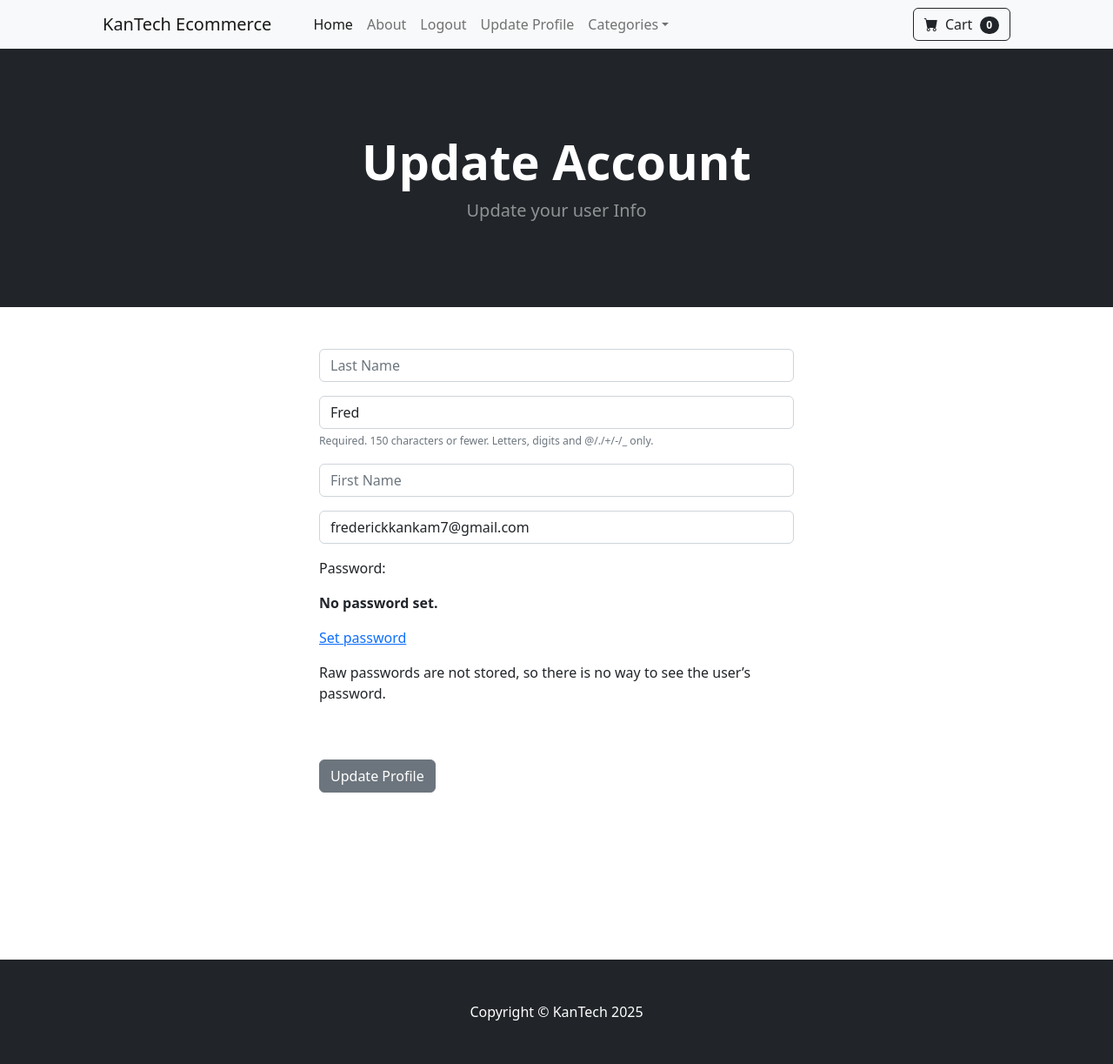
After one commit to FREDYK1/Django-ecom, a Django app: page /update_user/ in a window 1280 px wide. The commit adds this page. Shown: the whole page at 87% size. Run offline with Django 5.2, Linux system fonts and the light colour scheme; a user stored in the database is signed in; data comes from the database, SQL or seed files in the repository; both versions use the stored data as it was after the commit; some libraries are stand-ins or nearby versions.

Commit message:
Update Profile

```diff
--- a/store/forms.py
+++ b/store/forms.py
@@ -1,7 +1,6 @@
 from django.contrib.auth.models import User
-from django.contrib.auth.forms import UserCreationForm
+from django.contrib.auth.forms import UserCreationForm, UserChangeForm
 from django import forms
-
 
 
 class SignUpForm(UserCreationForm):
@@ -30,3 +29,20 @@ class SignUpForm(UserCreationForm):
 		self.fields['password2'].widget.attrs['placeholder'] = 'Confirm Password'
 		self.fields['password2'].label = ''
 		self.fields['password2'].help_text = '<span class="form-text text-muted"><small>Enter the same password as before, for verification.</small></span>'
+
+class UpdateUserForm(UserChangeForm):
+	email = forms.EmailField(label="", widget=forms.TextInput(attrs={"class": "form-control", "placeholder":"Email Address"}))
+	first_name = forms.CharField(label="", max_length=100, widget=forms.TextInput(attrs={"class": "form-control", "placeholder":"First Name"}))
+	last_name = forms.CharField(label="", max_length=100, widget=forms.TextInput(attrs={"class": "form-control", "placeholder":"Last Name"}))
+
+	class Meta:
+		model = User
+		fields = {'username', 'first_name', 'last_name', 'email'}
+
+	def __init__(self, *args, **kwargs):
+		super(UpdateUserForm, self).__init__(*args, **kwargs)
+
+		self.fields['username'].widget.attrs['class'] = 'form-control'
+		self.fields['username'].widget.attrs['placeholder'] = 'User Name'
+		self.fields['username'].label = ''
+		self.fields['username'].help_text = '<span class="form-text text-muted"><small>Required. 150 characters or fewer. Letters, digits and @/./+/-/_ only.</small></span>'
--- a/store/templates/navbar.html
+++ b/store/templates/navbar.html
@@ -9,6 +9,7 @@
                 <li class="nav-item"><a class="nav-link" href="{% url 'about' %}">About</a></li>
                 {% if user.is_authenticated %}
                     <li class="nav-item"><a class="nav-link" href="{% url 'logout' %}">Logout</a></li>
+                    <li class="nav-item"><a class="nav-link" href="{% url 'update_user' %}">Update Profile</a></li>
                 {% else %}
                     <li class="nav-item"><a class="nav-link" href="{% url 'login' %}">Login</a></li>
                     <li class="nav-item"><a class="nav-link" href="{% url 'register' %}">Register</a></li>
--- /dev/null
+++ b/store/templates/update_user.html
@@ -0,0 +1,33 @@
+{% extends 'base.html' %}
+
+{% block content %}
+<header class="bg-dark py-5">
+    <div class="container px-4 px-lg-5 my-5">
+        <div class="text-center text-white">
+            <h1 class="display-4 fw-bolder">Update Account</h1>
+            <p class="lead fw-normal text-white-50 mb-0">Update your user Info</p>
+        </div>
+    </div>
+</header>
+
+<div class="container">
+    <div class="row">
+            <div class="col-md-6 offset-md-3">
+                <br><br>
+                <form method="POST" action="{% url 'update_user' %}">
+                    {% csrf_token %}
+                    {{ user_form.as_p }}
+                    <br><br>
+                    <button type="submit" class="btn btn-secondary">
+                        Update Profile
+                    </button>
+                </form>
+                <br><br>
+                <br><br>
+                <br><br>
+                <br><br>
+            </div>
+    </div>
+</div>
+
+{% endblock %}
--- a/store/urls.py
+++ b/store/urls.py
@@ -7,6 +7,7 @@ urlpatterns = [
     path("login/", views.login_user, name="login"),
     path("logout/", views.logout_user, name="logout"),
     path("register/", views.register_user, name="register"),
+    path("update_user/", views.update_user, name="update_user"),
     path("product/<int:pk>", views.product, name="product"),
     path("category/<str:cat>", views.category, name="category"),
     path("category_summary/", views.category_summary, name="category_summary"),
--- a/store/views.py
+++ b/store/views.py
@@ -4,7 +4,7 @@ from django.contrib.auth import authenticate, login, logout
 from django.contrib import messages
 from django.contrib.auth.models import User
 from django.contrib.auth.forms import UserCreationForm
-from .forms import SignUpForm
+from .forms import SignUpForm, UpdateUserForm
 from django import forms
 
 
@@ -70,3 +70,16 @@ def category(request, cat):
 def category_summary(request):
     categories = Category.objects.all()
     return render(request, "category_summary.html", {"categories": categories})
+
+def update_user(request):
+    if request.user.is_authenticated:
+        current_user = User.objects.get(id=request.user.id)
+        user_form = UpdateUserForm(request.POST or None, instance=current_user)
+        if request.method == "POST" and user_form.is_valid():
+            user_form.save()
+            messages.success(request, "Your Profile has been updated successfully")
+            return redirect("update_user")
+        return render(request, "update_user.html", {"user_form": user_form})
+    else:
+        messages.error(request, "You need to be logged in to update your profile")
+        return redirect("login")
```
Also changed, not shown: db.sqlite3.
